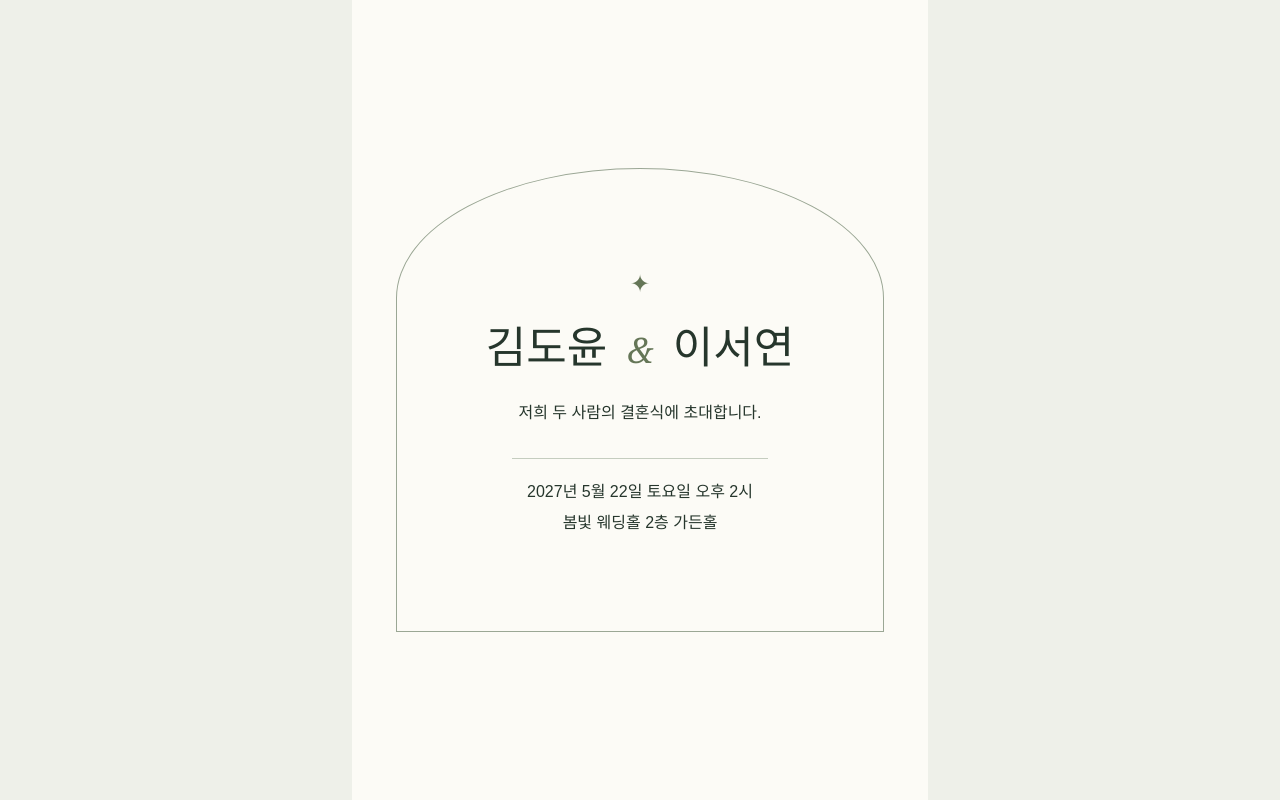
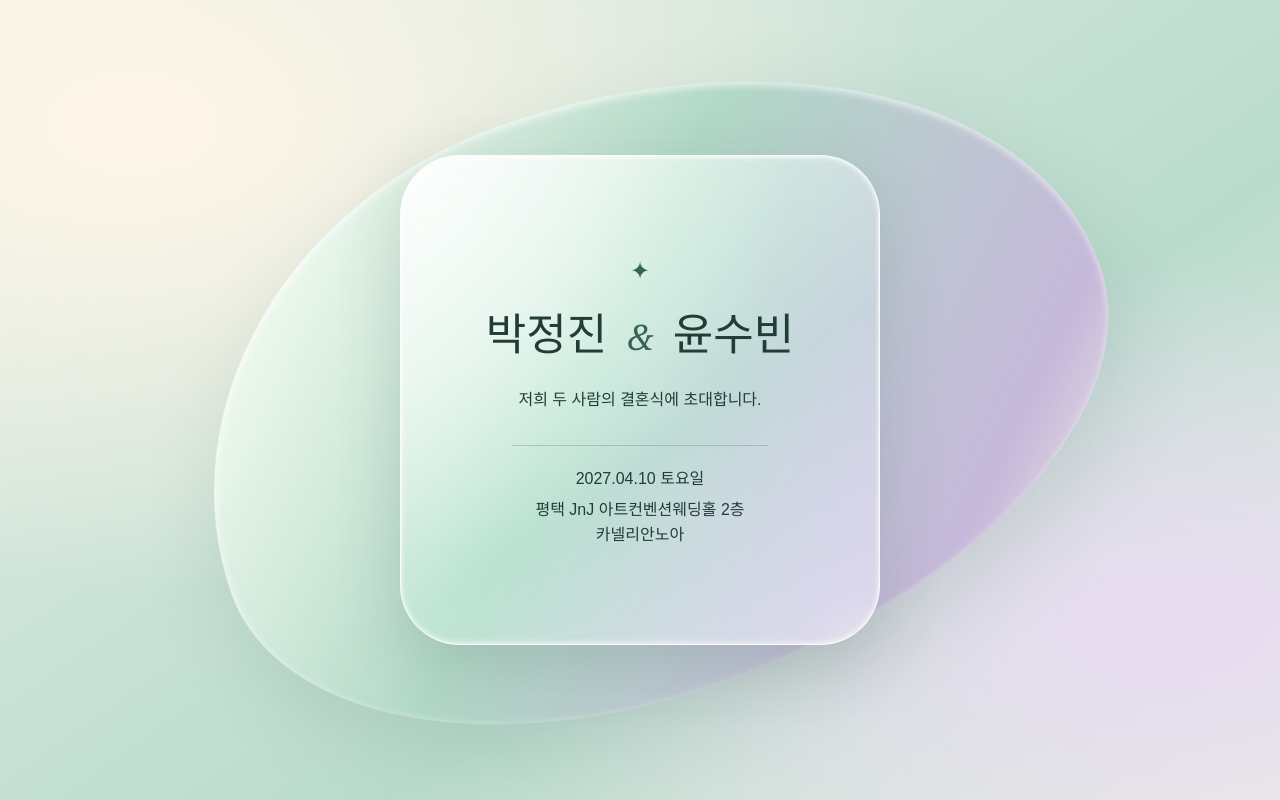
Before and after one commit to pjj1709/wedding-invitation, a React (Vite) app: page / in a window 1280 px wide. Built offline with nearby package versions, Linux system fonts and the light colour scheme.

Commit message:
Update invitation details and glass design

```diff
--- a/src/App.css
+++ b/src/App.css
@@ -1,26 +1,85 @@
 .invitation {
+  position: relative;
+  isolation: isolate;
   box-sizing: border-box;
   display: grid;
-  align-items: center;
+  place-items: center;
   min-height: 100vh;
   min-height: 100svh;
-  max-width: 36rem;
-  margin-inline: auto;
-  padding: clamp(1rem, 5vw, 2.75rem);
-  background: #fcfbf6;
+  overflow: hidden;
+  padding: clamp(1rem, 5vw, 3rem);
+  background:
+    radial-gradient(ellipse at 11% 16%, #fff6e8 0%, transparent 49%),
+    radial-gradient(ellipse at 91% 78%, #e8dbf2 0%, transparent 42%),
+    linear-gradient(145deg, #e9efe8, #b9dbcd 63%, #edf1e3);
   text-align: center;
 }
 
-.invitation__arch {
+.invitation::before {
+  position: absolute;
+  z-index: -1;
+  inset: 50% auto auto 50%;
+  width: min(115vw, 58rem);
+  aspect-ratio: 1.55;
+  border-radius: 44% 56% 54% 46% / 59% 55% 45% 41%;
+  background: linear-gradient(135deg, #f9fff5 8%, #b1d8c6 44%, #c5b8da 82%, #fff8ea);
+  box-shadow: inset 0 3px 9px #ffffffc2, 0 28px 80px #426d5826;
+  transform: translate(-50%, -50%) rotate(-23deg);
+  content: '';
+}
+
+.invitation__glass {
+  position: relative;
+  box-sizing: border-box;
   display: grid;
   justify-items: center;
-  padding: clamp(3.25rem, 12svh, 7.5rem) 1rem;
-  border: 1px solid #9ba795;
-  border-radius: 50% 50% 0 0 / 28% 28% 0 0;
+  width: min(100%, 30rem);
+  overflow: hidden;
+  padding: clamp(3rem, 12svh, 6rem) 1rem;
+  border: 1px solid #ffffffda;
+  border-radius: clamp(2rem, 8vw, 3.75rem);
+  background: linear-gradient(145deg, #ffffffed, #eff8efdf 60%, #f5ebfae8);
+  box-shadow:
+    inset 0 2px 4px #ffffffb3,
+    inset 0 -2px 5px #ffffff80,
+    0 20px 64px #354d4929;
+}
+
+@supports ((backdrop-filter: blur(1px)) or (-webkit-backdrop-filter: blur(1px))) {
+  .invitation__glass {
+    background: linear-gradient(145deg, #ffffffad, #ffffff38 58%, #f9f5ff82);
+    -webkit-backdrop-filter: blur(18px) saturate(135%);
+    backdrop-filter: blur(18px) saturate(135%);
+  }
+}
+
+.invitation__glass::before {
+  position: absolute;
+  inset: 0;
+  border-radius: inherit;
+  background: radial-gradient(ellipse at top left, #ffffffb8, transparent 58%);
+  pointer-events: none;
+  content: '';
+}
+
+.invitation__glass > * {
+  position: relative;
+}
+
+@media (prefers-reduced-motion: no-preference) {
+  .invitation::before {
+    animation: ambient-light 12s ease-in-out infinite alternate;
+  }
+}
+
+@keyframes ambient-light {
+  to {
+    transform: translate(-47%, -54%) rotate(-14deg);
+  }
 }
 
 .invitation__ornament {
-  color: #657657;
+  color: #386453;
   font-size: 1.5rem;
 }
 
@@ -38,7 +97,7 @@
 }
 
 .invitation__ampersand {
-  color: #657657;
+  color: #386453;
   font-family: Georgia, serif;
   font-size: 0.8em;
   font-style: italic;
@@ -55,6 +114,6 @@
   width: min(100%, 16rem);
   margin-top: 2rem;
   padding-top: 1.25rem;
-  border-top: 1px solid #c5cdbf;
+  border-top: 1px solid #47675745;
   word-break: keep-all;
 }
--- a/src/App.tsx
+++ b/src/App.tsx
@@ -1,17 +1,17 @@
 import './App.css'
 
 const invitation = {
-  groom: '김도윤',
-  bride: '이서연',
-  dateTime: '2027-05-22T14:00:00+09:00',
-  dateLabel: '2027년 5월 22일 토요일 오후 2시',
-  venue: '봄빛 웨딩홀 2층 가든홀',
+  groom: '박정진',
+  bride: '윤수빈',
+  date: '2027-04-10',
+  dateLabel: '2027.04.10 토요일',
+  venue: '평택 JnJ 아트컨벤션웨딩홀 2층 카넬리안노아',
 }
 
 function App() {
   return (
     <main className="invitation">
-      <div className="invitation__arch">
+      <div className="invitation__glass">
         <span className="invitation__ornament" aria-hidden="true">✦</span>
         <h1 className="invitation__names">
           <span>{invitation.groom}</span>
@@ -22,7 +22,7 @@ function App() {
           저희 두 사람의 결혼식에 초대합니다.
         </p>
         <div className="invitation__details">
-          <time dateTime={invitation.dateTime}>{invitation.dateLabel}</time>
+          <time dateTime={invitation.date}>{invitation.dateLabel}</time>
           <p>{invitation.venue}</p>
         </div>
       </div>
--- a/src/index.css
+++ b/src/index.css
@@ -1,8 +1,8 @@
 :root {
   font-family: 'Noto Sans KR', 'Apple SD Gothic Neo', 'Malgun Gothic', sans-serif;
   line-height: 1.6;
-  color: #26362c;
-  background: #eef0e9;
+  color: #223c36;
+  background: #e5ede5;
   text-rendering: optimizeLegibility;
   -webkit-font-smoothing: antialiased;
 }
```
